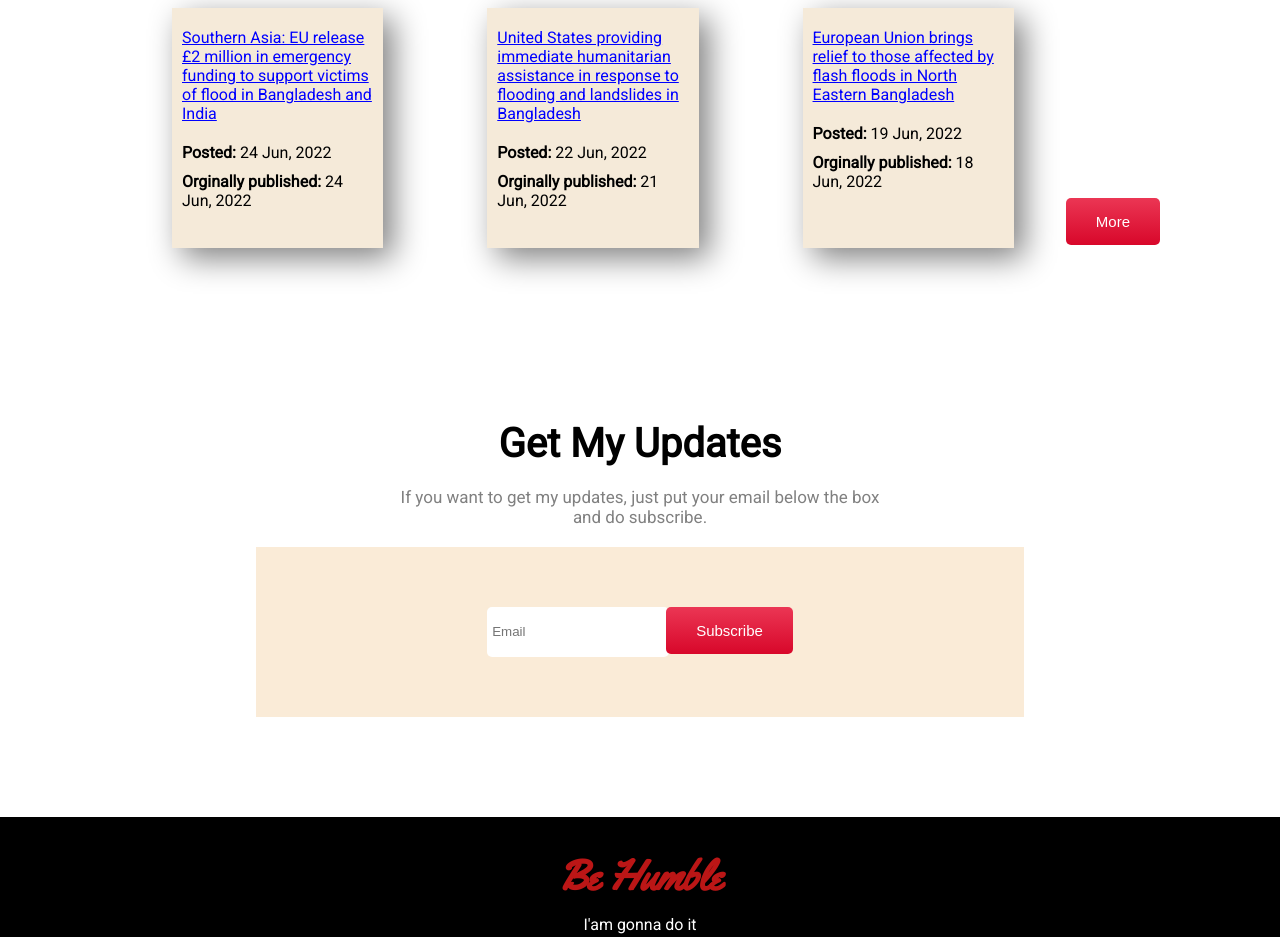
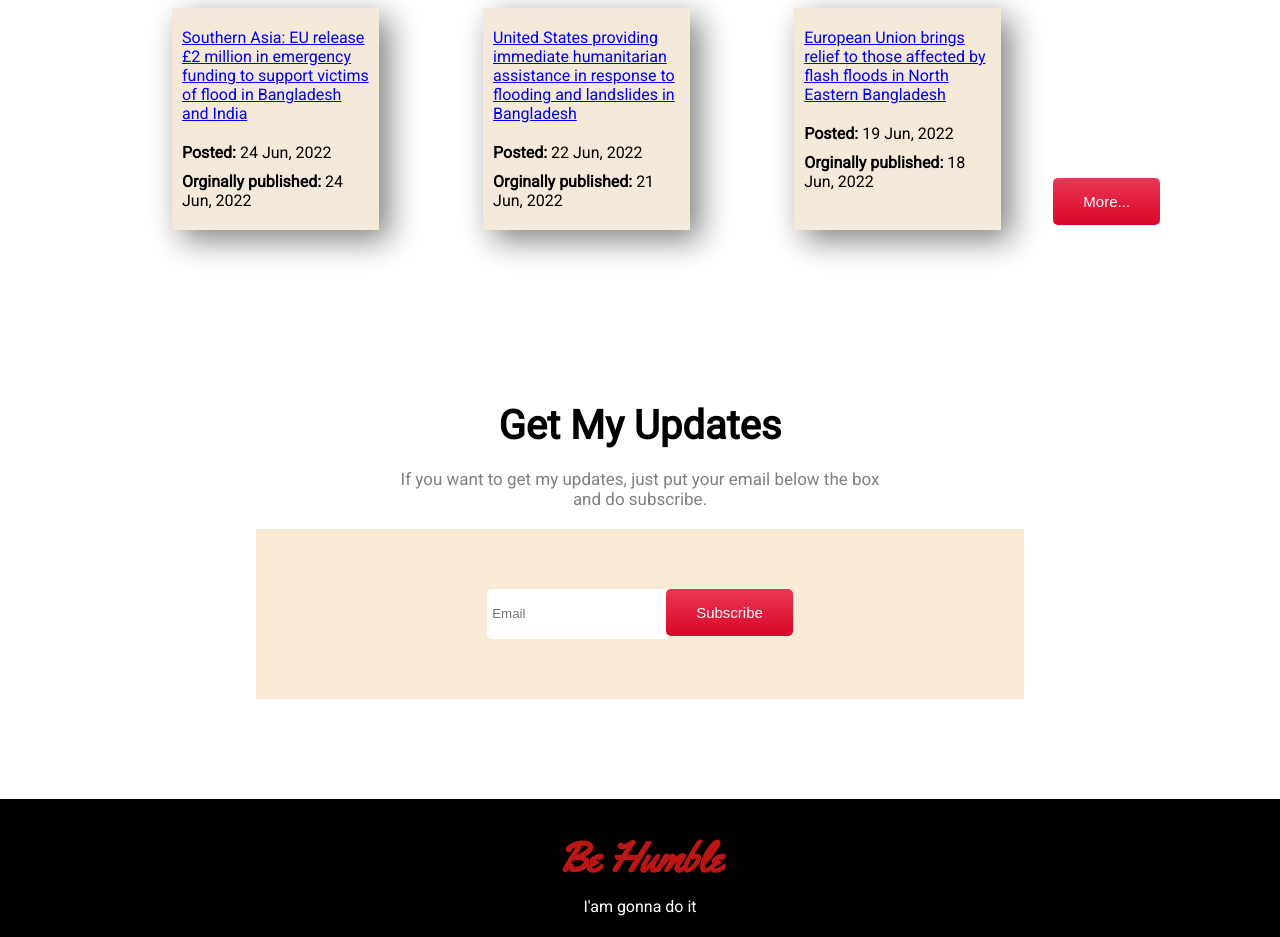
Before and after one commit to mostafej/charity-website, a plain HTML site: page index.html in a window 1280 px wide. Shown: the part 2260-3197 px from the top of the page. Drawn offline with Linux system fonts and the light colour scheme.

Commit message:
finish-maybe

```diff
--- a/index.html
+++ b/index.html
@@ -91,9 +91,9 @@
         <div class="blog-1">
             <a class="blog-news" href="" target="_blank">European Union brings relief to those affected by flash floods in North Eastern Bangladesh </a>
             <p class="blog-p" ><b>Posted:</b> 19 Jun, 2022</p>
-            <p class="blog-p2"><b>Orginally published:</b> 18 Jun, 2022</p>
+            <p class="blog-p2"><b>Orginally published:</b> 18 Jun, 2022</p> <br>
         </div>
-        <div class="blog-btn"> <button class="first-btn" type="button">More</button></div>
+        <div class="blog-btn"> <button class="first-btn" type="button">More...</button></div>
     </div>
 
 
--- a/style.css
+++ b/style.css
@@ -135,7 +135,7 @@ hr{
     display: flex;
 }
 .blog-1{
-    height: 200px;
+    height: 50%;
     width: 20%;
     margin: 5%;
     margin-top: 50px;
@@ -160,7 +160,7 @@ hr{
 }
 .blog-btn{
 
-    margin-top: 200px;
+    margin-top: 180px;
 }
 .my-updates{
     text-align: center;
```
